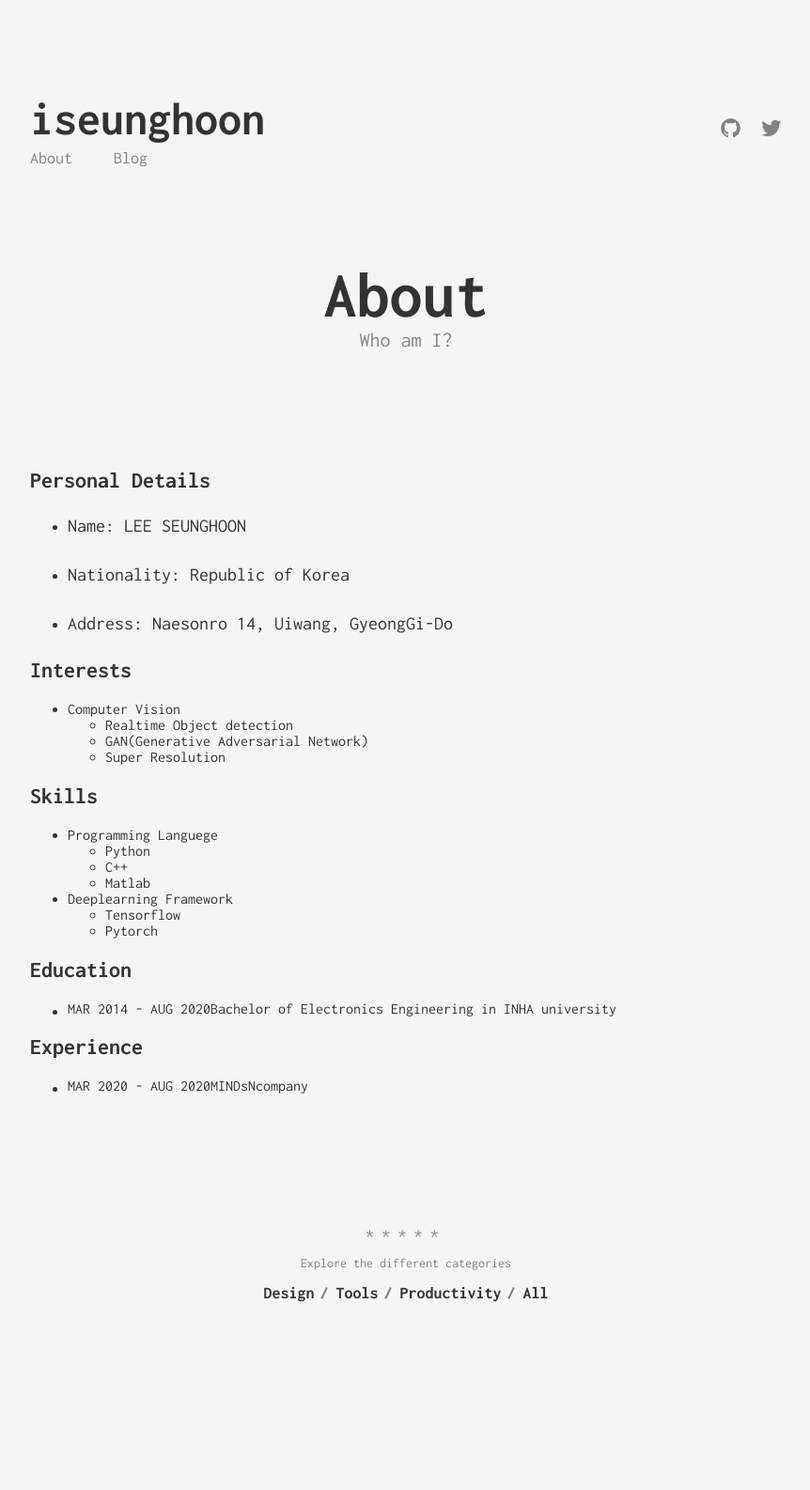
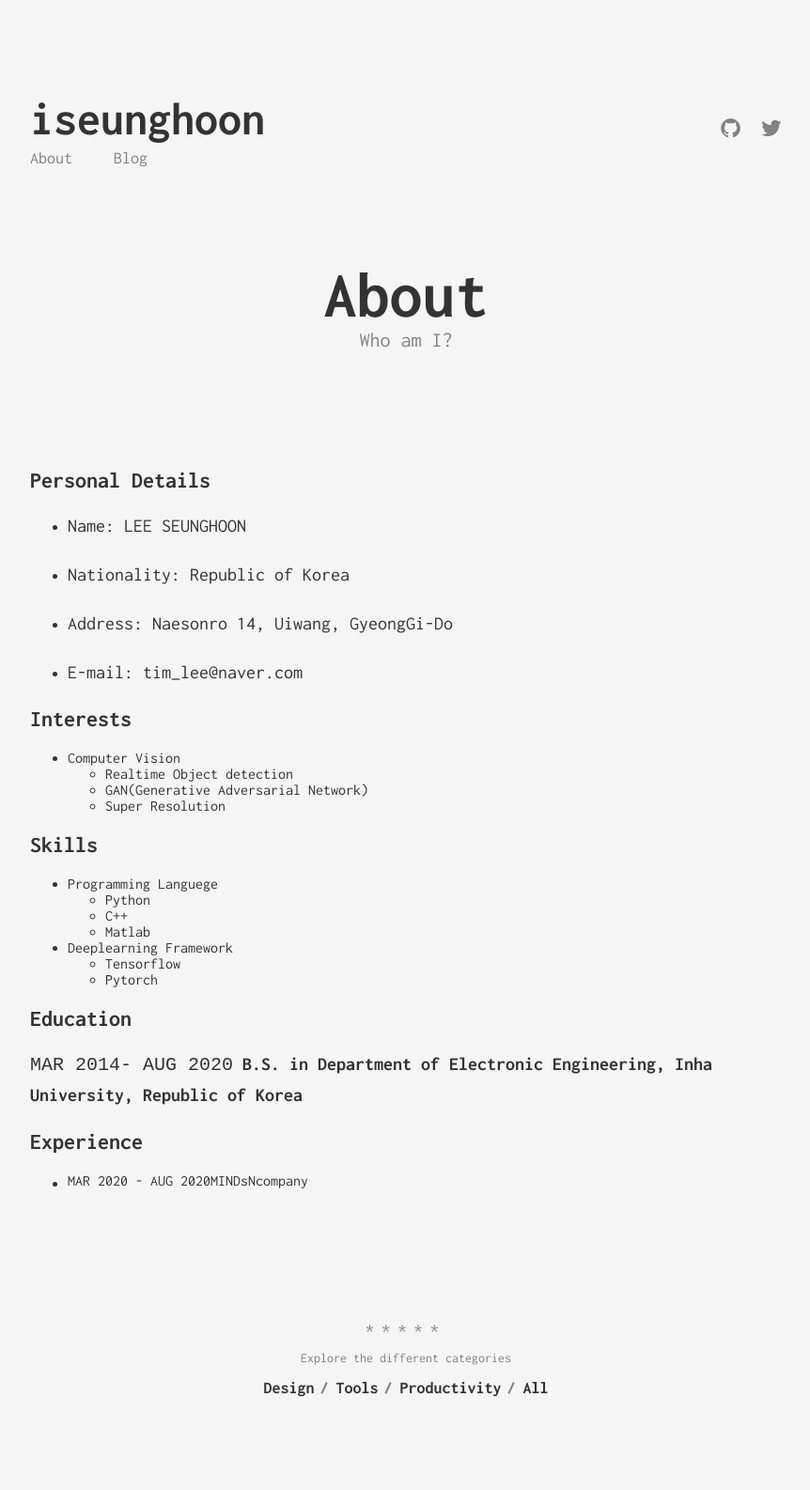
Before and after one commit to iseunghoon/iseunghoon.github.io, a Jekyll site: the page built from about.md, in a window 1280 px wide. Shown: the whole page at 94% size, without its empty margins (208-1070 px from the left). Built offline with Jekyll 4.4.1, drawn with Linux system fonts in a browser that asks for light colours; before the commit the page ends 1485 px from its top, so only the background shows below that.

Commit message:
Update about.md

```diff
--- a/about.md
+++ b/about.md
@@ -11,6 +11,8 @@ permalink: /about/
 * Nationality: Republic of Korea
 
 * Address: Naesonro 14, Uiwang, GyeongGi-Do
+
+* E-mail: tim_lee@naver.com
 
 ## Interests
 * Computer Vision
@@ -30,7 +32,8 @@ permalink: /about/
   * Pytorch
 
 ## Education
-* MAR 2014 - AUG 2020 | Bachelor of Electronics Engineering in INHA university
+`MAR 2014- AUG 2020`
+__B.S. in Department of Electronic Engineering, Inha University, Republic of Korea__
 
 ## Experience
 * MAR 2020 - AUG 2020 | MINDsNcompany
```
